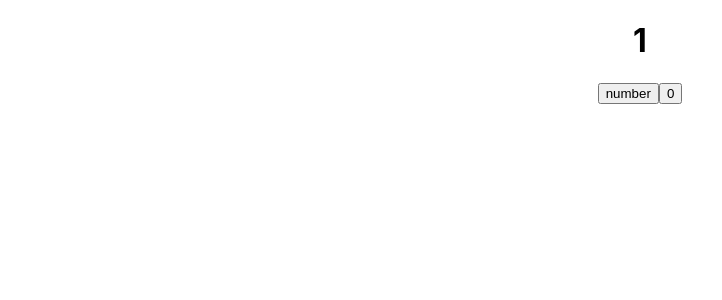
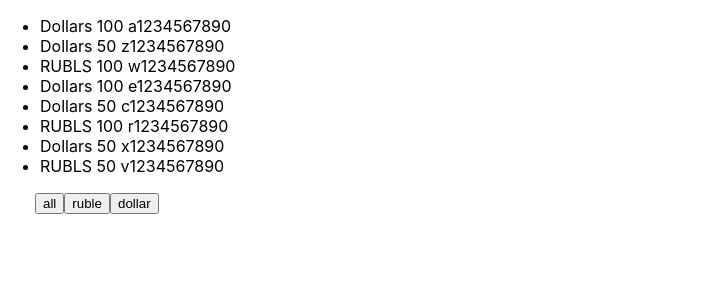
Before and after one commit to Kaftyreva-Polina/microtasks, a React (Create React App) app: page / in a window 1280 px wide. Shown: the top 300 px of the page, without its empty margins (0-722 px from the left). Built offline with nearby package versions, Linux system fonts and the light colour scheme.

Commit message:
Add filter-1

```diff
--- a/src/App.tsx
+++ b/src/App.tsx
@@ -3,27 +3,54 @@
 
 
 
+type FilterType = 'all' | 'ruble' | 'dollar'
+
 function App() {
+    const [money, setMoney] = useState([
+        {banknots: 'Dollars', value: 100, number: ' a1234567890'},
+        {banknots: 'Dollars', value: 50, number: ' z1234567890'},
+        {banknots: 'RUBLS', value: 100, number: ' w1234567890'},
+        {banknots: 'Dollars', value: 100, number: ' e1234567890'},
+        {banknots: 'Dollars', value: 50, number: ' c1234567890'},
+        {banknots: 'RUBLS', value: 100, number: ' r1234567890'},
+        {banknots: 'Dollars', value: 50, number: ' x1234567890'},
+        {banknots: 'RUBLS', value: 50, number: ' v1234567890'},
+    ])
 
-    // let a = 1
-    let [a, setA] = useState(1)
-    //setA функция, в которой находится а
-    //инициализационное значение с чего начинать
-    const onClickHandler = () => {
-        setA(++a);
-        console.log(a)
+    const [filter, setFilter] = useState<FilterType>("all")
+    let currentMoney = money;
+    if (filter === "dollar") {
+        currentMoney = money.filter((filteredMoney) => filteredMoney.banknots === 'Dollars');
+
     }
-    const onClickHandler2 = () => {
-        setA(a=0);
-        console.log(a)
+    if (filter === "ruble") {
+        currentMoney = money.filter((filteredMoney) => filteredMoney.banknots === "RUBLS")
+    }
+    const onClickFilterHandler = (nameButton: FilterType) => {
+        setFilter(nameButton)
     }
     return (
-        <div className="App">
-            <h1>{a}</h1>
-            <button onClick={onClickHandler}>number</button>
-            <button onClick={onClickHandler2}>0</button>
-        </div>
-    );
+        // <NewComponentFilter />
+        <>
+            <ul>
+                {currentMoney.map((objFromMoneyArr, index) => {
+                    return (
+                        <li key={index}>
+                            <span>{objFromMoneyArr.banknots}</span>
+                            <span> {objFromMoneyArr.value}</span>
+                            <span> {objFromMoneyArr.number}</span>
+                        </li>
+                    )
+                })}
+            </ul>
+            <div style={{marginLeft: "35px"}}>
+                <button onClick={() => onClickFilterHandler('all')}>all</button>
+                <button onClick={() => onClickFilterHandler('ruble')}>ruble</button>
+                <button onClick={() => onClickFilterHandler('dollar')}>dollar</button>
+            </div>
+        </>
+    )
+
 }
 
 export default App;
```
Also changed, not shown: src/UseState/UseStateApp.tsx (added, +28 -0 lines).
